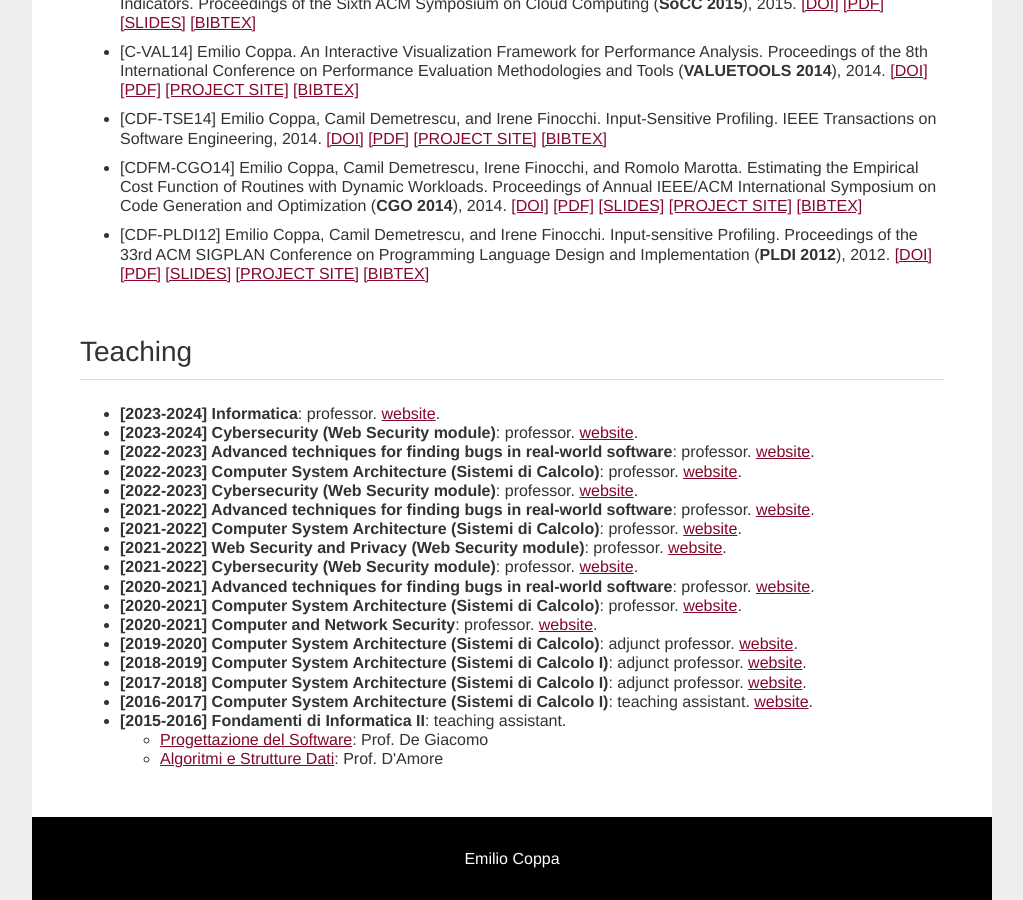
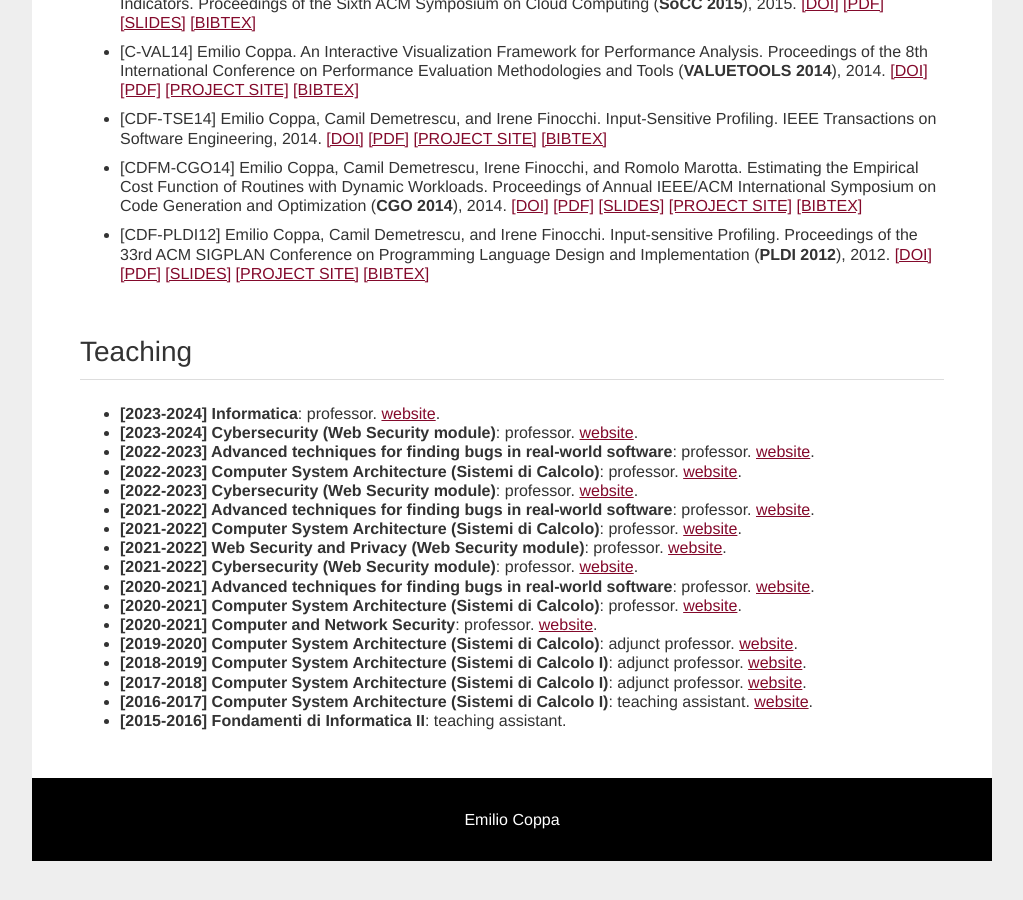
Before and after one commit to ecoppa/ecoppa.github.io, a Jekyll site: the page built from index.html, in a window 1280 px wide and 900 px high, scrolled down 5375 px. Shown: the whole window, without its empty margins (128-1151 px from the left). Built offline with Jekyll 4.4.1, drawn with Linux system fonts in a browser that asks for light colours; after the commit the page ends 6236 px from its top, so only the background shows below that.

Commit message:
Update index.html

```diff
--- a/index.html
+++ b/index.html
@@ -580,18 +580,5 @@ title: Emilio Coppa - Academic Page
 					<li><b>[2016-2017] Computer System Architecture (Sistemi di Calcolo I)</b>: teaching assistant. <a
 							href="https://season-lab.github.io/SC/archive/wikka.php@wakka=HomePage1617.html">website</a>.
 					</li>
-					<li><b>[2015-2016] Fondamenti di Informatica II</b>: teaching assistant.
-						<ul>
-							<li>
-								<a
-									href="https://sites.google.com/a/dis.uniroma1.it/fondamenti-di-informatica-ii-progettazione-del-software-2015-16/material">Progettazione
-									del Software</a>: Prof. De Giacomo
-							</li>
-							<li>
-								<a href="http://www.dis.uniroma1.it/~fiii/materiale_esercitazioni.html">Algoritmi e
-									Strutture Dati</a>: Prof.
-								D'Amore
-							</li>
-						</ul>
-					</li>
+					<li><b>[2015-2016] Fondamenti di Informatica II</b>: teaching assistant.</li>
 				</ul>
```
